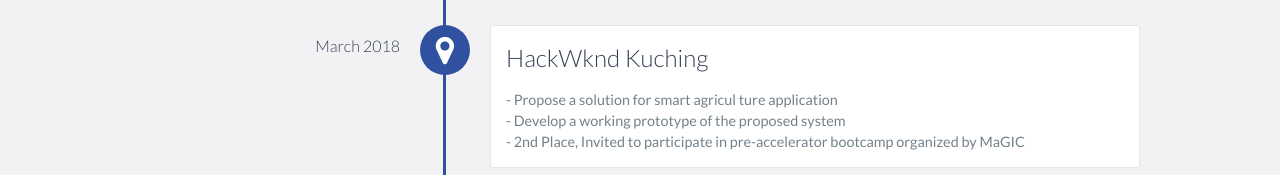
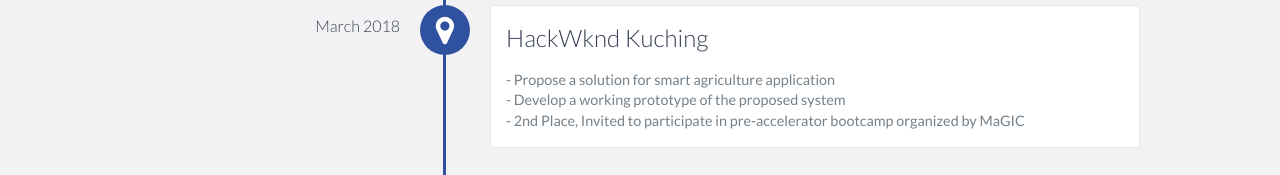
Before and after one commit to wadzee/web-portfolio-v1, a website: page index.html in a window 1280 px wide. Shown: the part 1346-1521 px from the top of the page. Drawn offline with nearby package versions, Linux system fonts and the light colour scheme.

Commit message:
Update index.html

```diff
--- a/index.html
+++ b/index.html
@@ -90,7 +90,6 @@
                 <p>
                     - Proposing an app with a commercial value
                     <br>- Design and develop a mobile application
-                    <br>- 3rd Place Overall, Won Best App Design Award
                 </p>
             </div>
 
@@ -98,7 +97,7 @@
                 <h3>HackWknd Kuching</h3>
                 <h4></h4>
                 <p>
-                    - Propose a solution for smart agricul ture application
+                    - Propose a solution for smart agriculture application
                     <br>- Develop a working prototype of the proposed system
                     <br>- 2nd Place, Invited to participate in pre-accelerator bootcamp organized by MaGIC
                 </p>
@@ -119,7 +118,7 @@
                 <p>
                     - Participated in Innovate Sarawak competing under IoT Innovation Challenge
 					<br>- Demoed a working prototype of smart automated hydroponic system for indoor growing.
-					<br>- Top 5 under IoT category
+
                 </p>
             </div>
 
```
